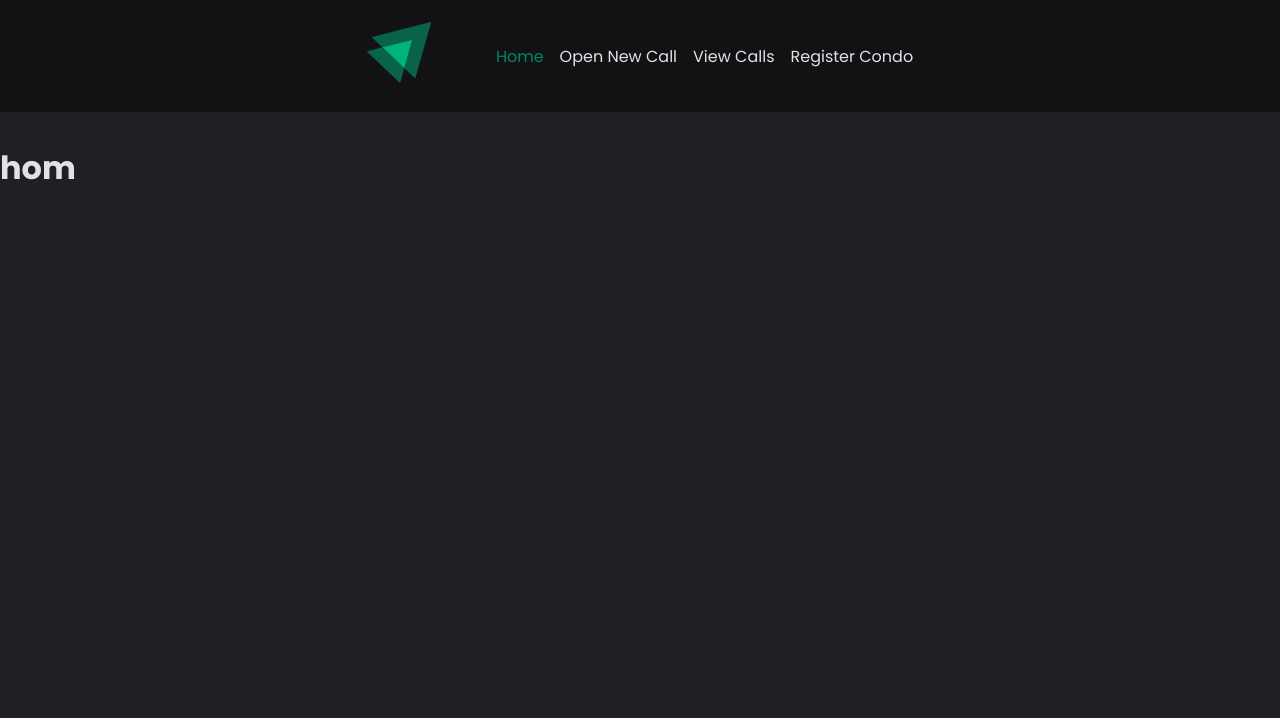
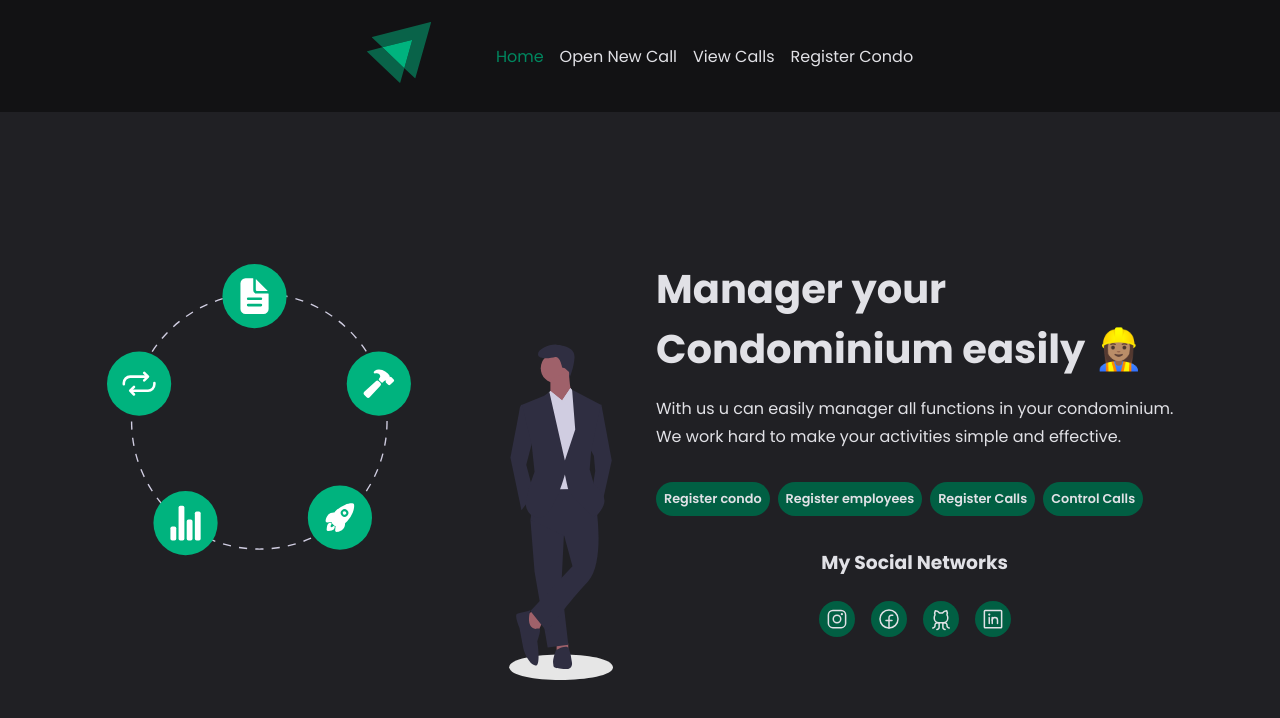
Before and after one commit to lucianobs1/web-react-condo-manager, a React (Vite) app: page / in a window 1280 px wide. Shown: the top 718 px of the page. Built offline with nearby package versions, Linux system fonts and the light colour scheme.

Commit message:
chore: update Home  add styles and configs

```diff
--- a/src/pages/Home/index.tsx
+++ b/src/pages/Home/index.tsx
@@ -1,12 +1,68 @@
-import { Header } from '../../components/Header';
-import { Container } from './styles';
+import {
+  FacebookLogo,
+  GithubLogo,
+  InstagramLogo,
+  LinkedinLogo,
+} from 'phosphor-react';
+import { NavLink } from 'react-router-dom';
+import dashboardImg from '../../assets/dashboard.svg';
+import {
+  Container,
+  ContentContainer,
+  SocialNetworkContainer,
+  SocialNetworkList,
+} from './styles';
 
 export function Home() {
   return (
     <Container>
-      <div>
-        <h1>hom</h1>
-      </div>
+      <ContentContainer>
+        <aside>
+          <img src={dashboardImg} />
+        </aside>
+        <main>
+          <h1>
+            Manager your <br />
+            Condominium easily 👷🏽‍♀️
+          </h1>
+          <p>
+            With us u can easily manager all functions in your condominium.
+            <br /> We work hard to make your activities simple and effective.
+          </p>
+          <div>
+            <span>Register condo</span>
+            <span>Register employees</span>
+            <span>Register Calls</span>
+            <span>Control Calls</span>
+          </div>
+
+          <SocialNetworkContainer>
+            <h3>My Social Networks</h3>
+            <SocialNetworkList>
+              <li>
+                <NavLink to="#">
+                  <InstagramLogo size={24} />
+                </NavLink>
+              </li>
+              <li>
+                <NavLink to="#">
+                  <FacebookLogo size={24} />
+                </NavLink>
+              </li>
+              <li>
+                <NavLink to="#">
+                  <GithubLogo size={24} />
+                </NavLink>
+              </li>
+              <li>
+                <NavLink to="#">
+                  <LinkedinLogo size={24} />
+                </NavLink>
+              </li>
+            </SocialNetworkList>
+          </SocialNetworkContainer>
+        </main>
+      </ContentContainer>
     </Container>
   );
 }
--- a/src/pages/Home/styles.ts
+++ b/src/pages/Home/styles.ts
@@ -1,3 +1,86 @@
 import styled from 'styled-components';
 
-export const Container = styled.div``;
+export const Container = styled.div`
+  width: 100%;
+  height: calc(100vh - 9rem);
+  display: flex;
+  align-items: center;
+  justify-content: center;
+`;
+
+export const ContentContainer = styled.div`
+  display: grid;
+  grid-template-columns: 1fr 1fr;
+  align-items: center;
+  gap: 2rem;
+
+  aside {
+    img {
+      display: block;
+      height: 26rem;
+    }
+  }
+
+  main {
+    h1 {
+      font-size: 2.5rem;
+      color: ${(props) => props.theme['gray-100']};
+    }
+
+    p {
+      margin-top: 1rem;
+      color: ${(props) => props.theme['gray-100']};
+      line-height: 1.7;
+    }
+
+    > div {
+      margin: 2rem 0;
+    }
+
+    span {
+      display: inline-block;
+      background: ${(props) => props.theme['green-700']};
+      border-radius: 99999px;
+      padding: 0.5rem;
+      font-size: 0.8rem;
+      font-weight: 600;
+
+      & + span {
+        margin-left: 0.5rem;
+      }
+    }
+  }
+`;
+
+export const SocialNetworkContainer = styled.div`
+  text-align: center;
+`;
+
+export const SocialNetworkList = styled.ul`
+  display: flex;
+  align-items: center;
+  justify-content: center;
+  gap: 1rem;
+
+  list-style: none;
+  padding: 1rem;
+  margin-top: 0.5rem;
+
+  border-radius: 8px;
+
+  a {
+    display: flex;
+    align-items: center;
+    justify-content: center;
+    color: ${(props) => props.theme['gray-100']};
+    background: ${(props) => props.theme['green-700']};
+    height: 36px;
+    width: 36px;
+    border-radius: 50%;
+    transition: background-color 0.5s;
+
+    &:hover {
+      background: ${(props) => props.theme['green-500']};
+    }
+  }
+`;
--- a/src/pages/OpenNewCall/styles.ts
+++ b/src/pages/OpenNewCall/styles.ts
@@ -68,7 +68,7 @@ export const Form = styled.form`
     background: ${(props) => props.theme['green-500']};
     color: #fff;
     font-weight: bold;
-    margin-top: 8px;
+    margin-top: 0.5rem;
     transition: background-color 0.5s;
 
     &:hover {
--- a/src/pages/RegisterCondo/index.tsx
+++ b/src/pages/RegisterCondo/index.tsx
@@ -1,13 +1,47 @@
-import { Container } from './styles';
+import { FormEvent, useState } from 'react';
+import { Container, FormContainer, Form } from './styles';
 
 export function RegisterCondo() {
+  const [condo, setCondo] = useState('');
+  const [describe, setDescribe] = useState('');
+
+  const condos = ['JC1', 'NOVA YORK', 'VILA ANDRADE', 'PARAÍSO'];
+
+  function handleTest(event: FormEvent) {
+    event.preventDefault();
+    console.log(condo);
+    console.log(describe);
+  }
+
   return (
     <Container>
-      <img src="" />
+      <header>
+        <h1>Register Condo</h1>
+      </header>
 
-      <main>
-        <h3>RegisterCondo</h3>
-      </main>
+      <FormContainer>
+        <Form onSubmit={handleTest}>
+          <input
+            type="text"
+            name="janitor"
+            placeholder="Write janitor name here"
+          />
+
+          <input
+            type="text"
+            name="apartment-manager"
+            placeholder="Write apartment manager name here"
+          />
+
+          <input
+            type="text"
+            name="name"
+            placeholder="Write here name of condo"
+          />
+
+          <button type="submit">Register</button>
+        </Form>
+      </FormContainer>
     </Container>
   );
 }
--- a/src/pages/RegisterCondo/styles.ts
+++ b/src/pages/RegisterCondo/styles.ts
@@ -1,3 +1,69 @@
 import styled from 'styled-components';
 
-export const Container = styled.div``;
+export const Container = styled.div`
+  position: relative;
+  width: 100%;
+  height: calc(100vh - 9rem);
+
+  header {
+    text-align: center;
+    margin-bottom: 2rem;
+  }
+`;
+
+export const FormContainer = styled.div`
+  display: flex;
+  align-items: center;
+  flex-direction: column;
+  justify-content: center;
+
+  position: absolute;
+  top: 50%;
+  left: 50%;
+  transform: translate(-50%, -50%);
+`;
+
+export const Form = styled.form`
+  background: ${(props) => props.theme['gray-900']};
+  padding: 3rem;
+  min-width: 520px;
+  max-width: 500px;
+
+  border-radius: 8px;
+
+  input {
+    background: ${(props) => props.theme['gray-800']};
+    color: ${(props) => props.theme['gray-100']};
+    outline: none;
+    border: none;
+    width: 100%;
+    border-radius: 8px;
+    border: none;
+    padding: 1rem;
+
+    & + input {
+      margin-top: 1rem;
+    }
+
+    &::placeholder {
+      color: ${(props) => props.theme['gray-100']};
+      font-size: 1rem;
+    }
+  }
+
+  button {
+    width: 100%;
+    border-radius: 8px;
+    border: none;
+    padding: 1rem;
+    background: ${(props) => props.theme['green-500']};
+    color: #fff;
+    font-weight: bold;
+    margin-top: 1.5rem;
+    transition: background-color 0.5s;
+
+    &:hover {
+      background: ${(props) => props.theme['green-700']};
+    }
+  }
+`;
```
Also changed, not shown: src/assets/LogoWhite.png (added), src/assets/dashboard.svg (added).
